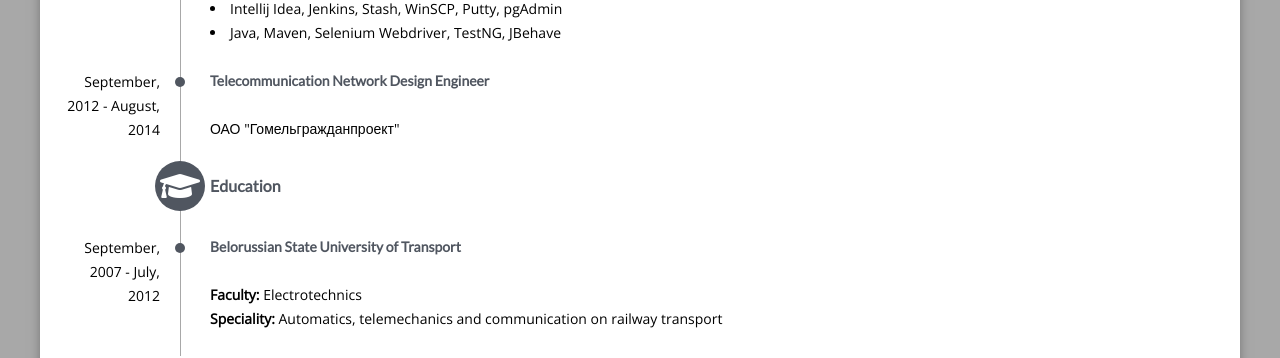
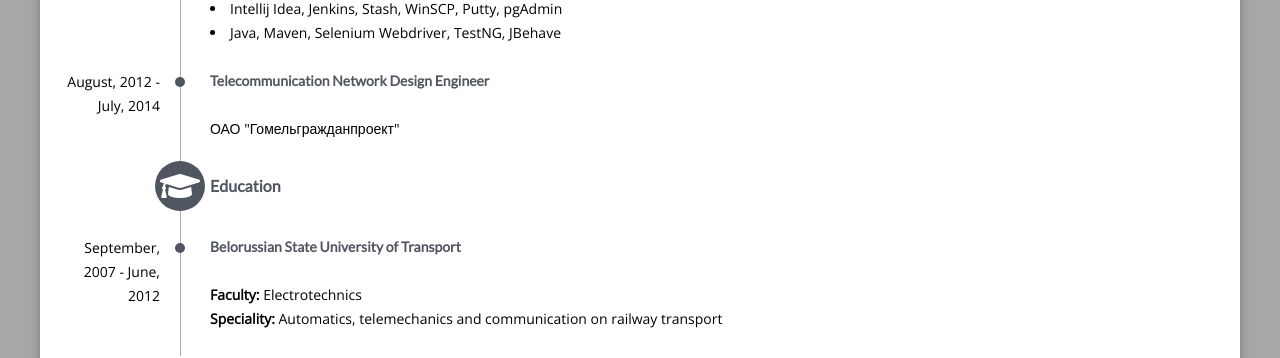
Before and after one commit to notadu/notadu.github.io, a website: page index.html in a window 1280 px wide. Shown: the part 1504-1862 px from the top of the page. Drawn offline with nearby package versions, Linux system fonts and the light colour scheme; files that its build step writes are made by us from their sources.

Commit message:
job dates changed

```diff
--- a/index.html
+++ b/index.html
@@ -142,7 +142,7 @@
                         </div>
                     </div>
                     <div class="item dot">
-                        <p class="date">September, 2012 - August, 2014</p>
+                        <p class="date">August, 2012 - July, 2014</p>
                         <h3 class="title">Telecommunication Network Design Engineer</h3>
                         <p>ОАО "Гомельгражданпроект"</p>
                     </div>
@@ -155,7 +155,7 @@
                 </div>
                 <div class="content">
                     <div class="item dot">
-                        <p class="date"><span>September, 2007 - July, 2012</span></p>
+                        <p class="date"><span>September, 2007 - June, 2012</span></p>
                         <h3 class="title">Belorussian State University of Transport</h3>
                         <p><b>Faculty: </b>Electrotechnics</p>
                         <p><b>Speciality: </b>Automatics, telemechanics and communication on railway transport</p>
```
